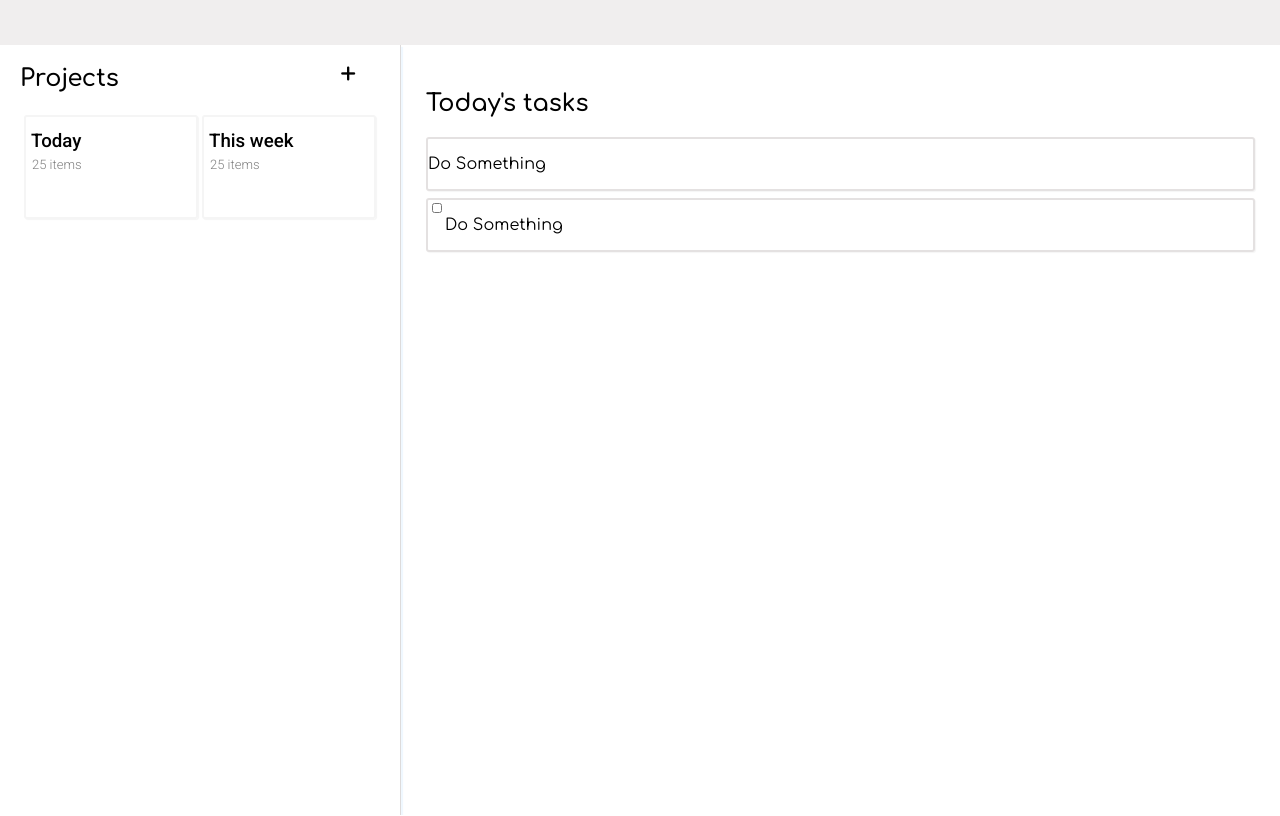
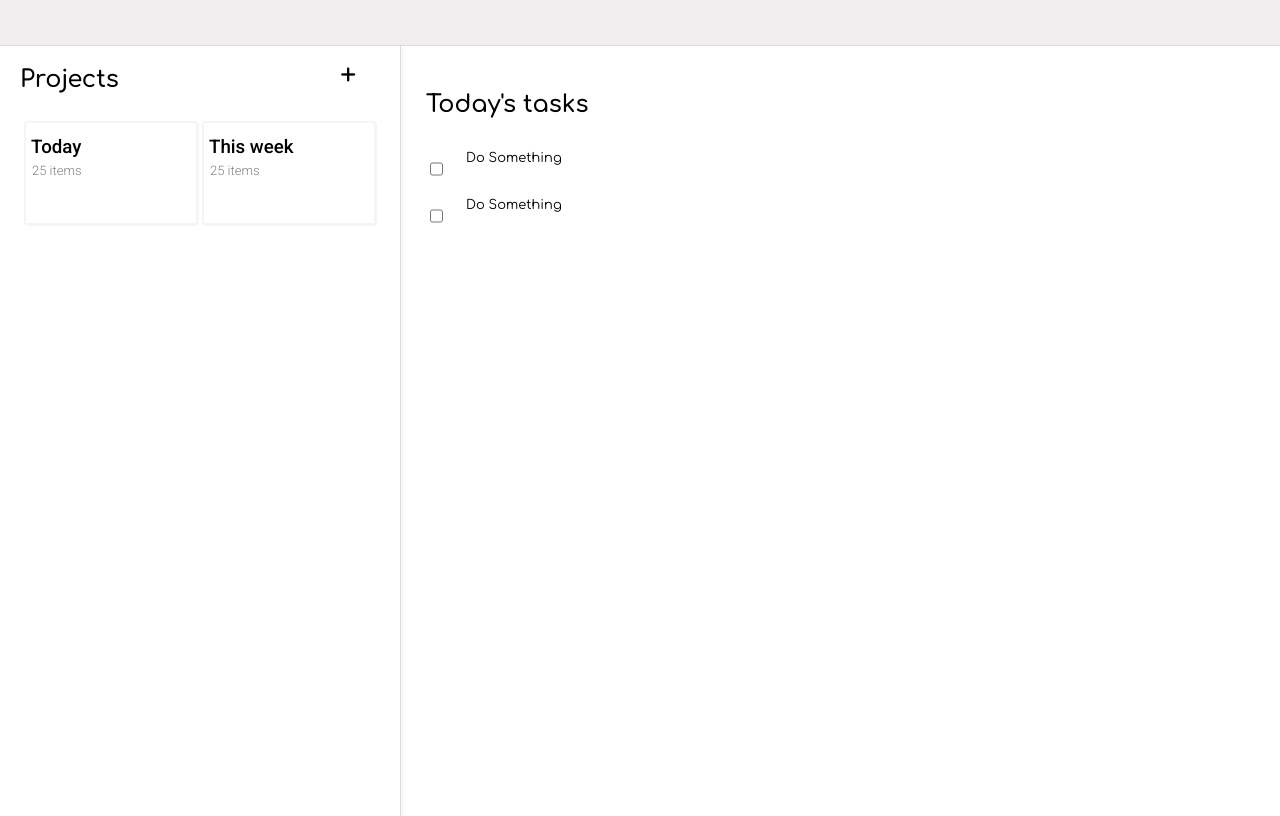
Before and after one commit to rypmaloney/clean-to-do, a website built with webpack: page dist/index.html in a window 1280 px wide. Built offline with nearby package versions, Linux system fonts and the light colour scheme.

Commit message:
Further layout elements.

```diff
--- a/dist/index.html
+++ b/dist/index.html
@@ -41,6 +41,7 @@
         </div>
         <div id="current-list">
             <div class=list-item>
+              <input type="checkbox" class="checkbox">
                 <p>Do Something</p>
             </div>
             <div class=list-item>
--- a/dist/style.css
+++ b/dist/style.css
@@ -7,6 +7,7 @@ body {
 #header-wrapper{
     height: 45px;
     background-color: rgb(240, 238, 238);
+    border-bottom: solid 1px rgb(221, 219, 219);
 }
 
 #main-content {
@@ -58,6 +59,10 @@ body {
 .add {
     font-size: 30px;
     line-height: 0;
+    cursor: pointer;
+}
+.add:active {
+    font-size: 32px;
 }
 
 .project {
@@ -65,6 +70,7 @@ body {
     flex-direction: column;
     width: 170px;
     height: 100px;
+    margin-top: 5px;
     font-family: 'roboto', sans-serif;
     line-height: 0;
     /* justify-content: center; */
@@ -72,7 +78,18 @@ body {
     box-shadow: 1px 1px 1px whitesmoke;
     border-radius: 3px;
     /* text-align: center; */
+    cursor: pointer;
 }
+
+.project:hover {
+    border: 2px solid rgb(209, 208, 208);
+}
+
+.project:active {
+    border: 2px solid rgb(158, 156, 156);
+}
+
+
 
 .project h3 {
     font-family: 'roboto', sans-serif;
@@ -97,16 +114,20 @@ body {
 }
 
 .list-item {
-    border: 1px solid black;
     margin-bottom: 7px;
-    border: 2px solid rgb(228, 225, 225);
-    box-shadow: 1px 1px 1px whitesmoke;
+    /* border: 2px solid rgb(228, 225, 225); */
+    /* box-shadow: 1px 1px 1px whitesmoke;  */
     border-radius: 3px;
     display: flex;
     flex-direction: row;
 }
 
 .checkbox {
-    width: 10px;
-    height: 10px;
+    position: relative;
+    top: 11px;
 }
+
+.list-item p {
+    margin-left: 20px;
+    font-size: 13px;
+}
```
